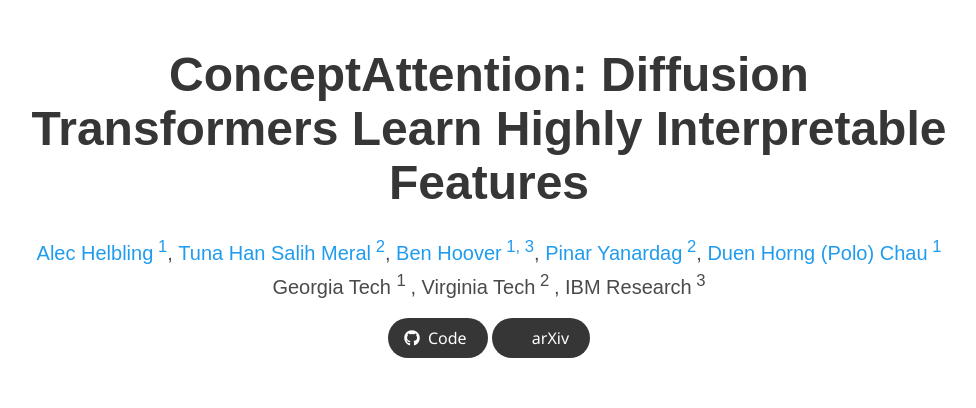
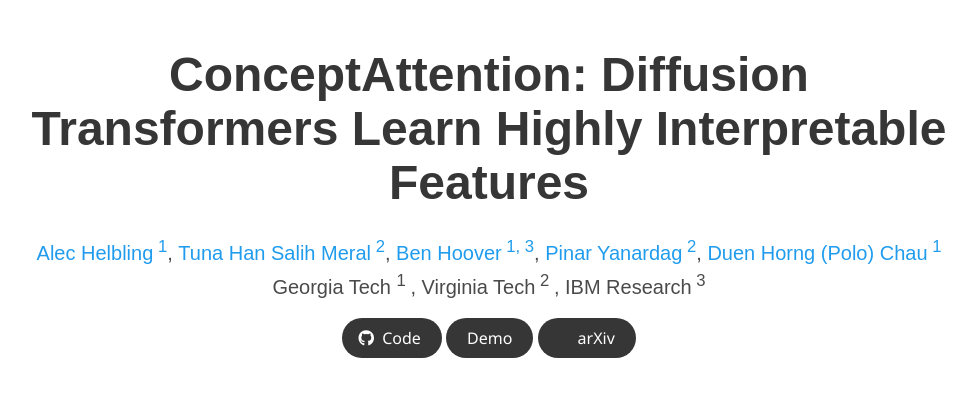
Before and after one commit to manuragkhullar/ConceptAttention, a plain HTML site: page website/index.html in a window 1280 px wide. Shown: the top 408 px of the page, without its empty margins (151-1127 px from the left). Drawn offline with nearby package versions, Linux system fonts and the light colour scheme; some icons are missing; a web font is replaced by a local one.

Commit message:
Added demo link to website

```diff
--- a/website/index.html
+++ b/website/index.html
@@ -107,6 +107,15 @@
                         <span>Code</span>
                     </a>
                 </span>
+                <span class="link-block">
+                  <a href="https://huggingface.co/spaces/helblazer811/ConceptAttention" target="_blank"
+                      class="external-link button is-normal is-rounded is-dark">
+                      <!-- <span class="icon"> -->
+                      <!-- <i class="fab fa-github"></i> -->
+                      <!-- </span> -->
+                      <span>Demo</span>
+                  </a>
+              </span>
 
                 <!-- ArXiv abstract Link -->
                 <span class="link-block">
```
